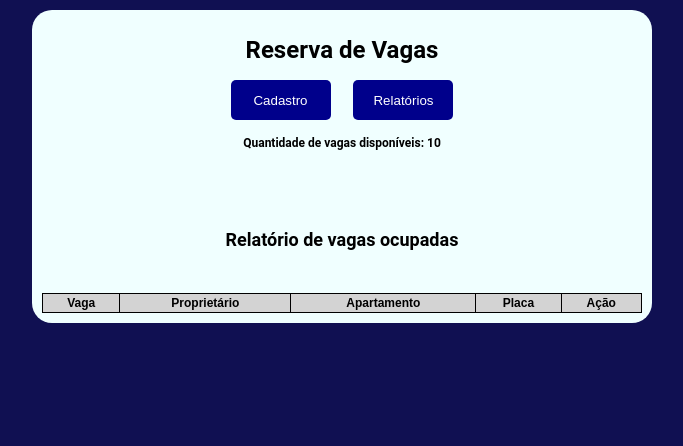
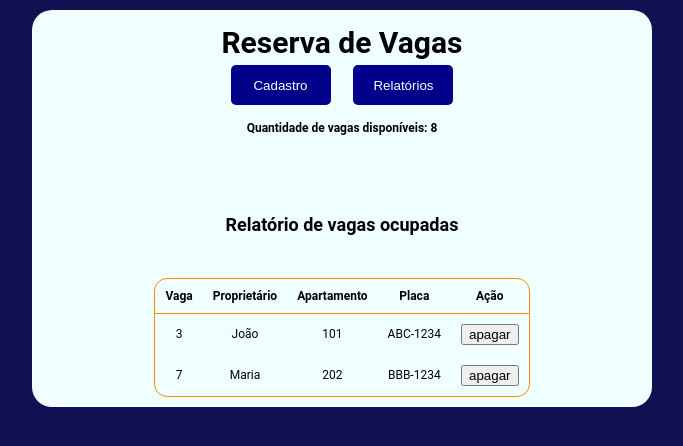
Before and after one commit to jonatasrossetto/reservaVagas, a plain HTML site: page view/index.html in a window 1280 px wide. Both pictures are taken after a click on the button "Relatórios". Shown: the whole page, without its empty margins (298-981 px from the left). Drawn offline with Linux system fonts and the light colour scheme.

Commit message:
app inicializado com 2 reservas de exemplo, melhorado o layout da tabela de relatório

```diff
--- a/view/index.html
+++ b/view/index.html
@@ -142,6 +142,8 @@
     }
 
     let vagas = new Vagas(10);
+    vagas.reservarVaga(new DadosReserva('ABC-1234', 'João', '101', 'Fiat Uno', 'Preto', 3));
+    vagas.reservarVaga(new DadosReserva('BBB-1234', 'Maria', '202', 'Hb20', 'Preto', 7));
     atualizarVagasDisponiveis(vagas);
     atualizarQuantidadeVagasDisponiveis(vagas);
 
--- a/view/style.css
+++ b/view/style.css
@@ -1,9 +1,55 @@
+/* GENERAL STYLES */
 body{
     background-color:rgb(16, 16, 82);
     font-family: 'Roboto', sans-serif;
     font-size: 12px;
     margin: 0;
     padding: 0;
+}
+
+table {
+    margin: auto;
+    border: 1px solid DarkOrange;
+    border-radius: 13px;
+    border-spacing: 0;
+    }
+  td, th {
+    border-bottom: 1px solid DarkOrange;
+    padding: 10px;
+    }
+  tr:last-child > td {
+    border-bottom: none;
+  }
+
+/* tr:nth-child(even) {
+    background-color: rgb(113, 112, 112);
+} */
+
+input[type=text]{
+    width: 280px;
+    padding: 4px 10px 4px 10px;
+    border-radius: 10px;
+    margin-bottom: 5px;
+}
+
+input{
+    padding: 4px 10px 4px 10px;
+    border-radius: 10px;
+    margin-bottom: 5px;
+}
+
+h1{
+    text-align: center;
+    font-size: 30px;
+    margin: 5px;
+    padding: 0px;
+}
+
+h3{
+    text-align: center;
+    font-size: 20px;
+    margin: 5px;
+    padding: 0px;
 }
 
 .botao_grande{
@@ -21,25 +67,7 @@ body{
     background-color: blue;
 }
 
-table {
-    font-family: arial, sans-serif;
-    border-collapse: collapse;
-    width: 100%;
-    background-color: white;
-    border-radius: 5px;
-}
 
-td,
-th {
-    border: 1px solid black;
-    text-align: center;
-    padding: 2px;
-    background-color: lightgray;
-}
-
-tr:nth-child(even) {
-    background-color: rgb(113, 112, 112);
-}
 
 #menu_superior {
     width: 600px;
@@ -72,18 +100,7 @@ tr:nth-child(even) {
     background-color: azure;
 }
 
-input[type=text]{
-    width: 280px;
-    padding: 4px 10px 4px 10px;
-    border-radius: 10px;
-    margin-bottom: 5px;
-}
 
-input{
-    padding: 4px 10px 4px 10px;
-    border-radius: 10px;
-    margin-bottom: 5px;
-}
 
 
 #relatorios {
```
